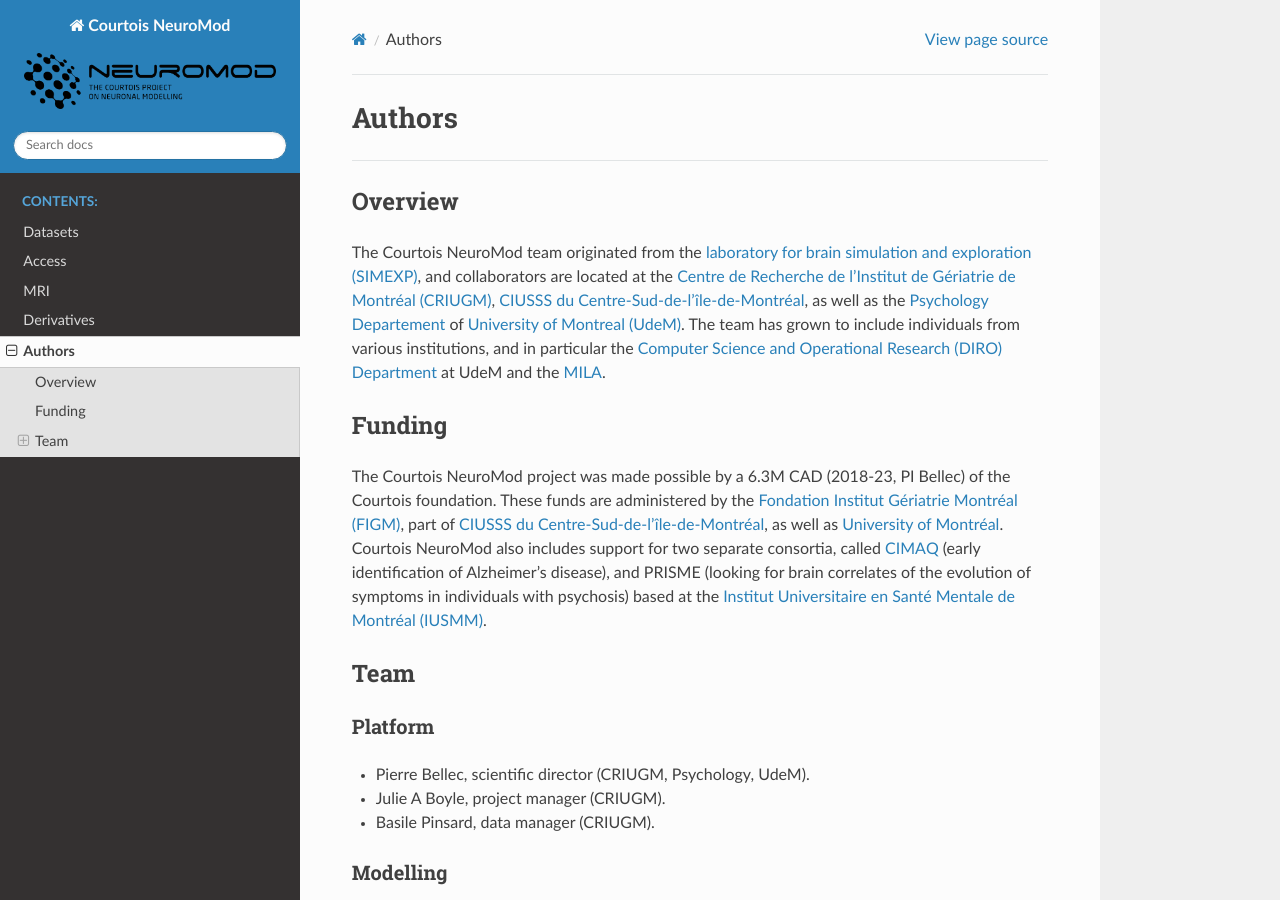
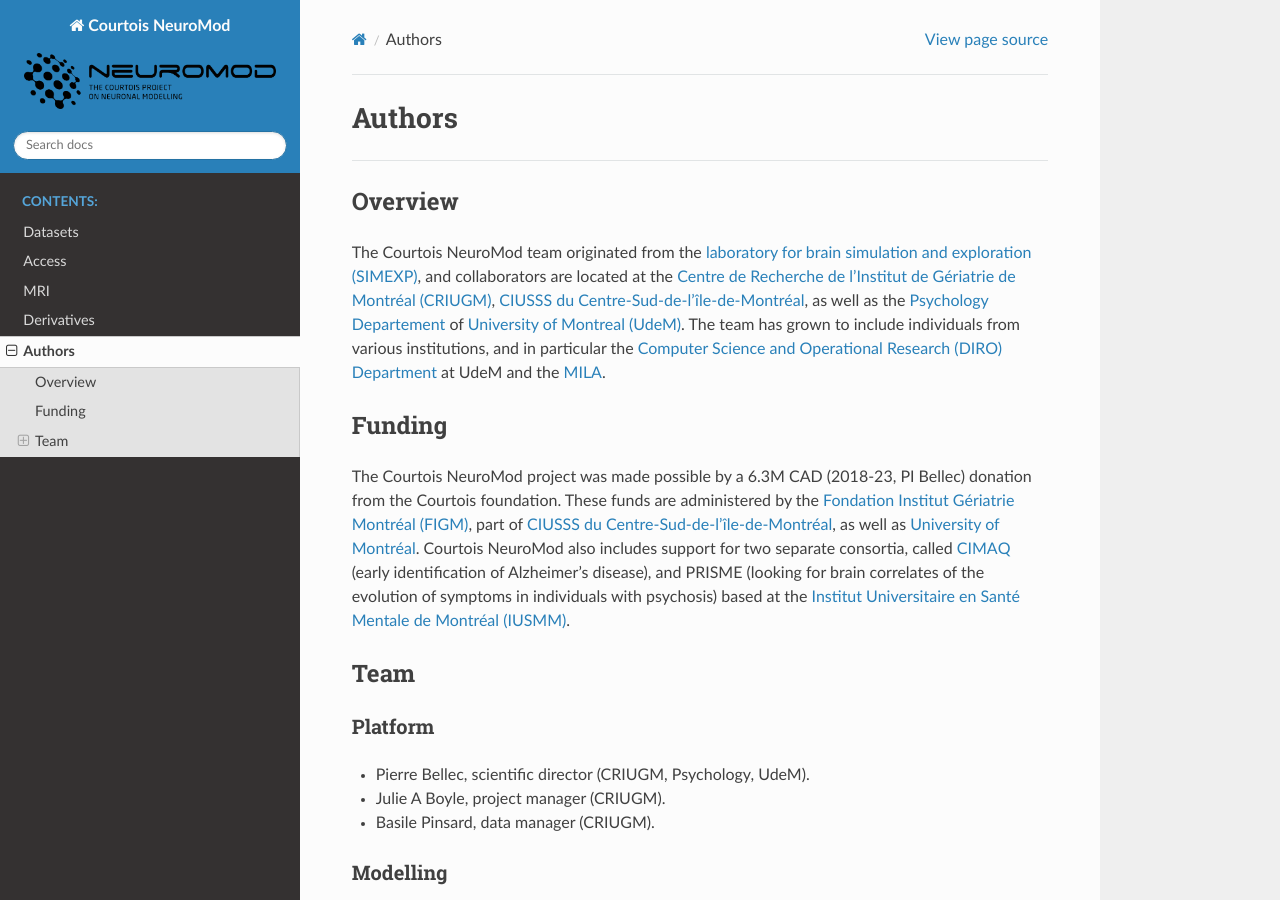
Before and after one commit to courtois-neuromod/cneuromod_docs, a Sphinx documentation site: the page built from source/AUTHORS.md, in a window 1280 px wide and 900 px high. Built offline with Sphinx 7.4.7 and the Read the Docs theme 2.0.0, drawn with Linux system fonts in a browser that asks for light colours.

```diff
--- a/source/AUTHORS.md
+++ b/source/AUTHORS.md
@@ -8,7 +8,7 @@
 
 ## Funding
 
-The Courtois NeuroMod project was made possible by a 6.3M CAD (2018-23, PI Bellec) of the Courtois foundation. These funds are administered by the [Fondation Institut Gériatrie Montréal (FIGM)](https://www.figm.ca/), part of [CIUSSS du Centre-Sud-de-l'île-de-Montréal](https://ciusss-centresudmtl.gouv.qc.ca/propos/services-en-anglais), as well as [University of Montréal](https://www.umontreal.ca/en/). Courtois NeuroMod also includes support for two separate consortia, called [CIMAQ](http://www.cima-q.ca/en/home/) (early identification of Alzheimer's disease), and PRISME (looking for brain correlates of the evolution of symptoms in individuals with psychosis) based at the [Institut Universitaire en Santé Mentale de Montréal (IUSMM)](https://ciusss-estmtl.gouv.qc.ca/).
+The Courtois NeuroMod project was made possible by a 6.3M CAD (2018-23, PI Bellec) donation from the Courtois foundation. These funds are administered by the [Fondation Institut Gériatrie Montréal (FIGM)](https://www.figm.ca/), part of [CIUSSS du Centre-Sud-de-l'île-de-Montréal](https://ciusss-centresudmtl.gouv.qc.ca/propos/services-en-anglais), as well as [University of Montréal](https://www.umontreal.ca/en/). Courtois NeuroMod also includes support for two separate consortia, called [CIMAQ](http://www.cima-q.ca/en/home/) (early identification of Alzheimer's disease), and PRISME (looking for brain correlates of the evolution of symptoms in individuals with psychosis) based at the [Institut Universitaire en Santé Mentale de Montréal (IUSMM)](https://ciusss-estmtl.gouv.qc.ca/).
 
 ## Team
 
```
